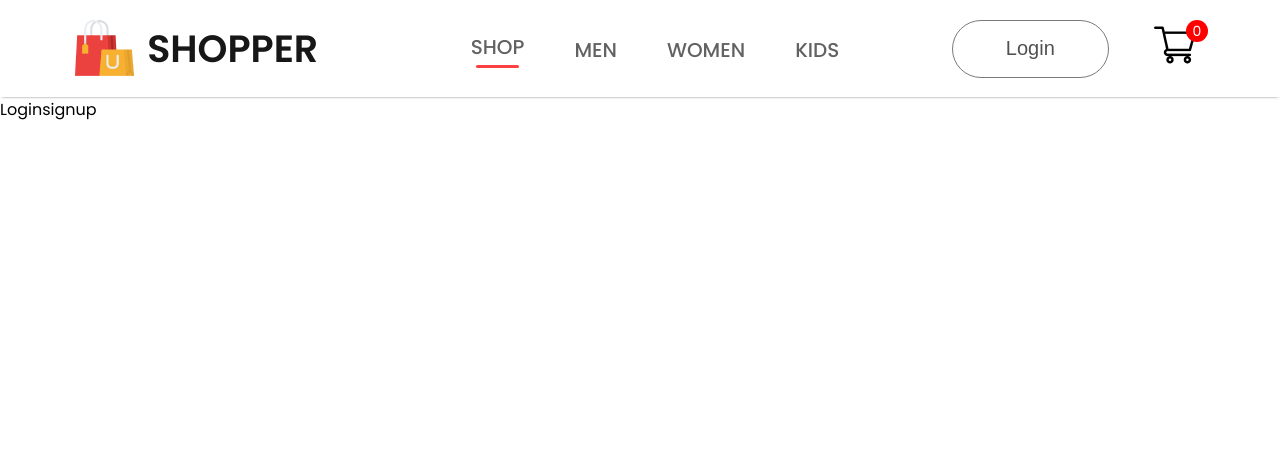
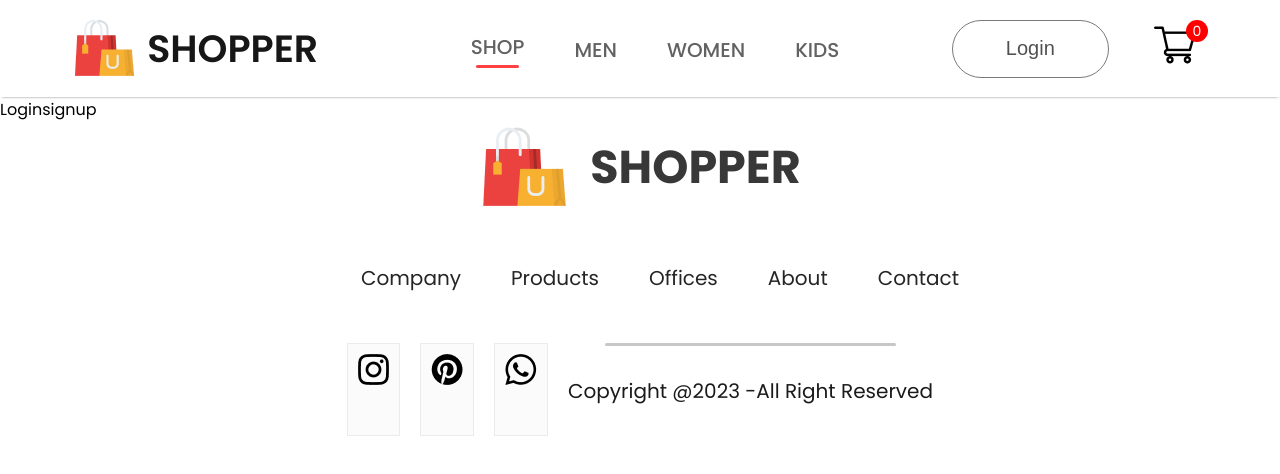
Before and after one commit to aniigupta/frontend, a React (Create React App) app: page /login in a window 1280 px wide. Shown: the top 474 px of the page. Built offline with nearby package versions, Linux system fonts and the light colour scheme.

Commit message:
footer added

```diff
--- a/src/App.js
+++ b/src/App.js
@@ -6,6 +6,7 @@
 import Shopcategory from './Pages/ShopCategory';
 import Shop from './Pages/Shop';
 import Product from './Pages/Product';
+import Footer from './Components/Footer/Footer';
 
 function App() {
   return (
@@ -22,6 +23,7 @@
           <Route path='/cart' element={<Cart />} />
           <Route path='/login' element={<Loginsignup />} />
         </Routes>
+       <Footer/>
       </BrowserRouter>
     </div>
   );
--- /dev/null
+++ b/src/Components/Footer/Footer.css
@@ -0,0 +1,57 @@
+.footer{
+    display: flex;
+    flex-direction: column;
+    justify-content: center;
+    align-items: center;
+    gap: 50px;
+}
+
+.footer-logo{
+    display:flex;
+    align-items: center;
+    gap: 20px;
+}
+.footer-logo p{
+color: #383838;
+font-size: 46px;
+font-weight: 700;
+}
+
+.footer-links{
+    display: flex;
+    list-style: none;
+    gap: 50px;
+    color: #252525;
+    font-size: 20px;
+}
+.footer-links li{
+    cursor: pointer;
+}
+
+.footer-social-icon{
+    display: flex;
+    gap: 20px;
+}
+.footer-icons-container{
+    padding: 10px;
+    padding-bottom: 6px;
+    background: #fbfbfb;
+    border: 1px solid #ebebeb;
+}
+.footer-copyright{
+    display: flex;
+    flex-direction: column;
+    align-items: center;
+    gap: 30px;
+    width: 100%;
+    margin-bottom: 30px;
+    color: #1a1a1a;
+    font-size: 20px;
+}
+.footer-copyright hr{
+    width: 80%;
+    border: none;
+    border-radius: 18px;
+    height: 3px;
+    background: #c7c7c7;
+}
--- /dev/null
+++ b/src/Components/Footer/Footer.jsx
@@ -0,0 +1,41 @@
+import React from 'react'
+import './Footer.css'
+import footer_logo from '../Assets/logo_big.png';
+import instagram_logo from '../Assets/instagram_icon.png';
+import pintester_icon from '../Assets/pintester_icon.png';
+import whatsapp_logo from '../Assets/whatsapp_icon.png';
+
+const Footer = () => {
+  return (
+    <div className='footer'>
+        <div className='footer-logo'>
+            <img src={footer_logo} alt=''/>
+            <p>SHOPPER</p>
+        </div>
+        <ul className='footer-links'>
+        <li>Company</li>
+        <li>Products</li>
+        <li>Offices</li>
+        <li>About</li>
+        <li>Contact</li>
+        </ul>
+        <div className='footer-social-icon'>
+       <div className="footer-icons-container">
+              <img src={instagram_logo} alt='' />
+        </div>
+        <div className="footer-icons-container">
+              <img src={pintester_icon} alt='' />
+        </div>
+        <div className="footer-icons-container">
+              <img src={whatsapp_logo} alt='' />
+        </div>
+        <div className="footer-copyright">
+    <hr/>
+    <p>Copyright @2023 -All Right Reserved</p>
+        </div>
+        </div>
+    </div>
+  )
+}
+
+export default Footer
--- a/src/Components/NewCollections/NewCollections.css
+++ b/src/Components/NewCollections/NewCollections.css
@@ -3,7 +3,7 @@
     flex-direction: column;
     align-items: center;
     gap: 10vh;
-    height: 80vh;
+    margin-bottom: 100px;
 }
 
 .new-collections {
--- /dev/null
+++ b/src/Components/NewsLetter/NewsLetter.css
@@ -0,0 +1,58 @@
+.newsletter {
+    width: 65%;
+    height: 40vh;
+    display: flex;
+    flex-direction: column;
+    align-items: center;
+    justify-content: center;
+    margin: auto;
+    padding: 0px 140px;
+    margin-bottom: 150px;
+    background: linear-gradient(180deg, #fde1ff 0%, #e1ffea22 60%);
+    gap: 30px;
+}
+
+.newsletter h1 {
+    color: #454545;
+    font-size: 55px;
+    font-weight: 600;
+}
+
+.newsletter p {
+    color: #454545;
+    font-size: 20px;
+}
+
+.newsletter div {
+    display: flex;
+    align-items: center;
+    justify-content: space-between;
+    background: white;
+    width: 100%;
+    max-width: 730px;
+    height: 70px;
+    border-radius: 80px;
+    border: 1px solid #e3e3e3;
+}
+
+.newsletter input {
+    width: 100%;
+    max-width: 500px;
+    margin-left: 30px;
+    border: none;
+    outline: none;
+    color: #616161;
+    font-family: Poppins, sans-serif;
+    font-size: 16px;
+}
+
+.newsletter div button {
+    width: 210px;
+    height: 70px;
+    border-radius: 80px;
+    background: black;
+    color: white;
+    font-size: 16px;
+    cursor: pointer;
+    border: none;
+}
--- /dev/null
+++ b/src/Components/NewsLetter/NewsLetter.jsx
@@ -0,0 +1,17 @@
+import React from 'react'
+import './NewsLetter.css'
+
+const NewsLetter = () => {
+  return (
+    <div className='newsletter'>
+        <h1>Get Exclusive Offers On Your Email</h1>
+        <p>Subscribe to our newsletter and stayv updated</p>
+        <div>
+            <input type='email' placeholder='Your Email Id' />
+            <button>Subscribe</button>
+        </div>
+        </div>
+  )
+}
+
+export default NewsLetter
--- a/src/Components/Offers/Offers.css
+++ b/src/Components/Offers/Offers.css
@@ -15,31 +15,34 @@
     justify-content: center;
 }
 
-.offers-left hl {
+.offers-left h1 {
     color: #171717;
     font-size: 80px;
     font-weight: 600;
+    margin: 0;
 }
 
 .offers-left p {
     color: #171717;
     font-size: 22px;
     font-weight: 600;
+    margin-top: 10px; /* Added spacing between the text and button */
 }
 
 .offers-left button {
     width: 282px;
     height: 70px;
     border-radius: 35px;
-    background:#ff4141;
+    background: #ff4141;
     border: none;
-    color:white;
+    color: white;
     font-size: 22px;
     font-weight: 500;
     margin-top: 30px;
-    cursor:pointer;
+    cursor: pointer;
 }
-.offers-right{
+
+.offers-right {
     flex: 1;
     display: flex;
     align-items: center;
--- a/src/Pages/Shop.jsx
+++ b/src/Pages/Shop.jsx
@@ -3,6 +3,8 @@
 import Popular from '../Components/Popular/Popular';
 import Offers from '../Components/Offers/Offers';
 import NewCollections from '../Components/NewCollections/NewCollections';
+import NewsLetter from '../Components/NewsLetter/NewsLetter';
+// import Footer from '../Components/Footer/Footer';
 
 const Shop = () => {
   return (
@@ -11,6 +13,7 @@
       <Popular/>
       <Offers/>
       <NewCollections/>
+      <NewsLetter/>
     </div>
   )
 }
```
